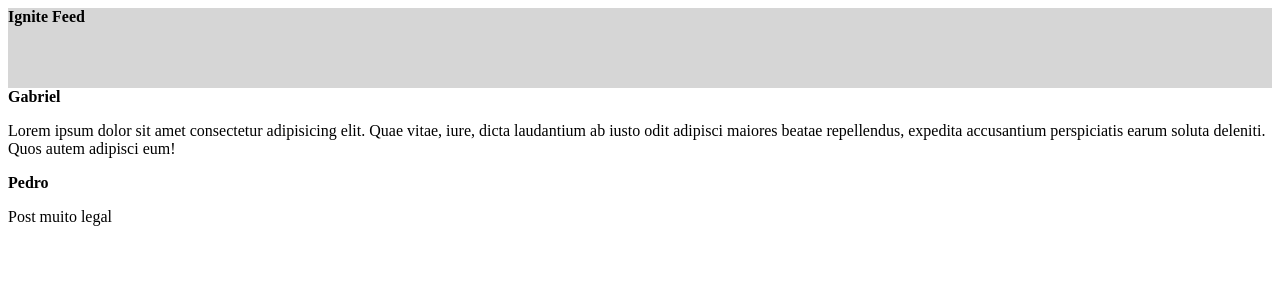
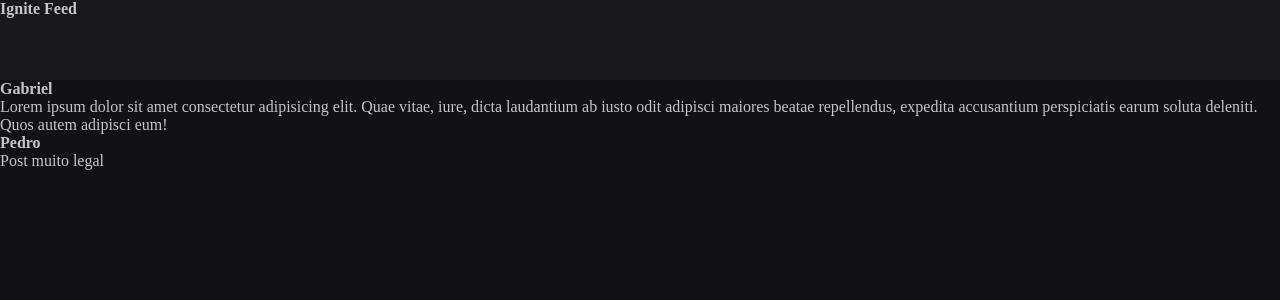
Before and after one commit to Aledev21/Feed, a React (Vite) app: page / in a window 1280 px wide. Shown: the top 300 px of the page. Built offline with nearby package versions, Linux system fonts and the light colour scheme.

Commit message:
global css

```diff
--- a/index.html
+++ b/index.html
@@ -2,9 +2,16 @@
 <html lang="en">
   <head>
     <meta charset="UTF-8" />
+
+    <link rel="preconnect" href="https://fonts.googleapis.com" />
+    <link rel="preconnect" href="https://fonts.gstatic.com" crossorigin />
+
     <link rel="icon" type="image/svg+xml" href="/vite.svg" />
     <meta name="viewport" content="width=device-width, initial-scale=1.0" />
-    <title>Vite + React</title>
+
+    <link href="https://fonts.googleapis.com/css2?family=Roboto:wght@400;700&display=swap" rel="stylesheet" />
+
+    <title>Blog Feed</title>
   </head>
   <body>
     <div id="root"></div>
--- a/src/App.jsx
+++ b/src/App.jsx
@@ -1,5 +1,8 @@
 import { Post } from "./Post"
 import { Header } from './components/Hearder';
+
+import './global.css'
+
 export function App() {
 
   return (
--- /dev/null
+++ b/src/global.css
@@ -0,0 +1,24 @@
+:root {
+  --white: #fff;
+  --gray-100: #e1e1e6;
+  --gray-300: #c4c4cc;
+  --gray-400: #8d8d99;
+  --gray-600: #323238;
+  --gray-700: #29292e;
+  --gray-800: #202024;
+  --gray-900: #121214;
+
+  --green-500: #00875f;
+}
+
+* {
+  margin: 0;
+  padding: 0;
+  box-sizing: border-box;
+}
+
+body{
+  background: var(--gray-900);
+  color: var(--gray-300);
+  -webkit-font-smoothing: antialiesed
+}
```
Also changed, not shown: 1 other file (tests, documents, lock files or other folders).
